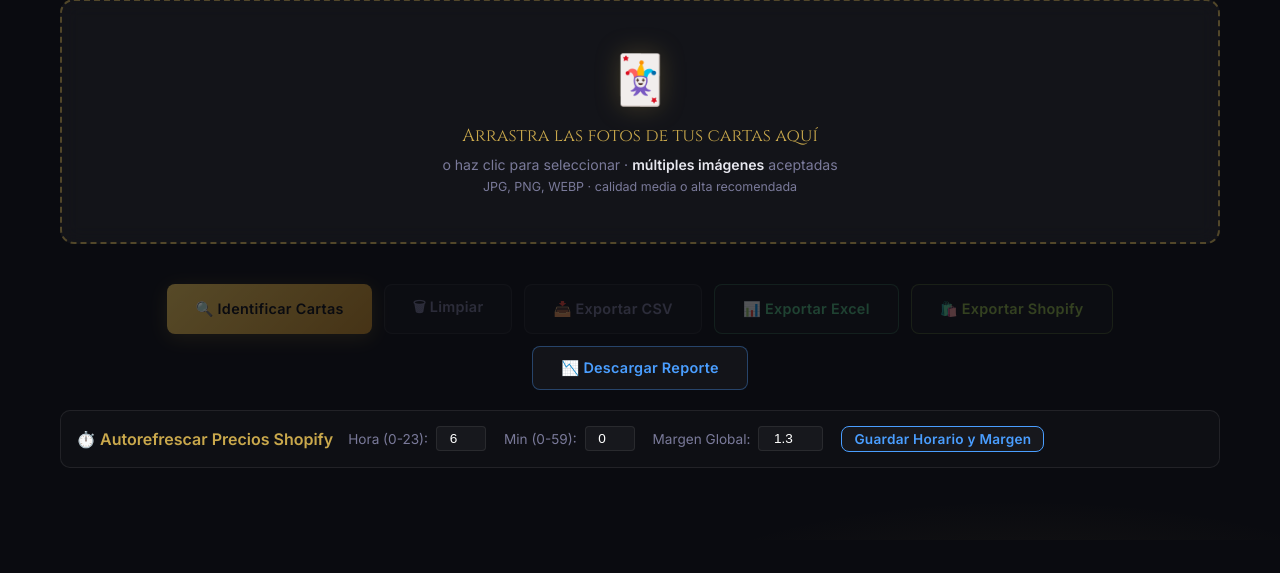
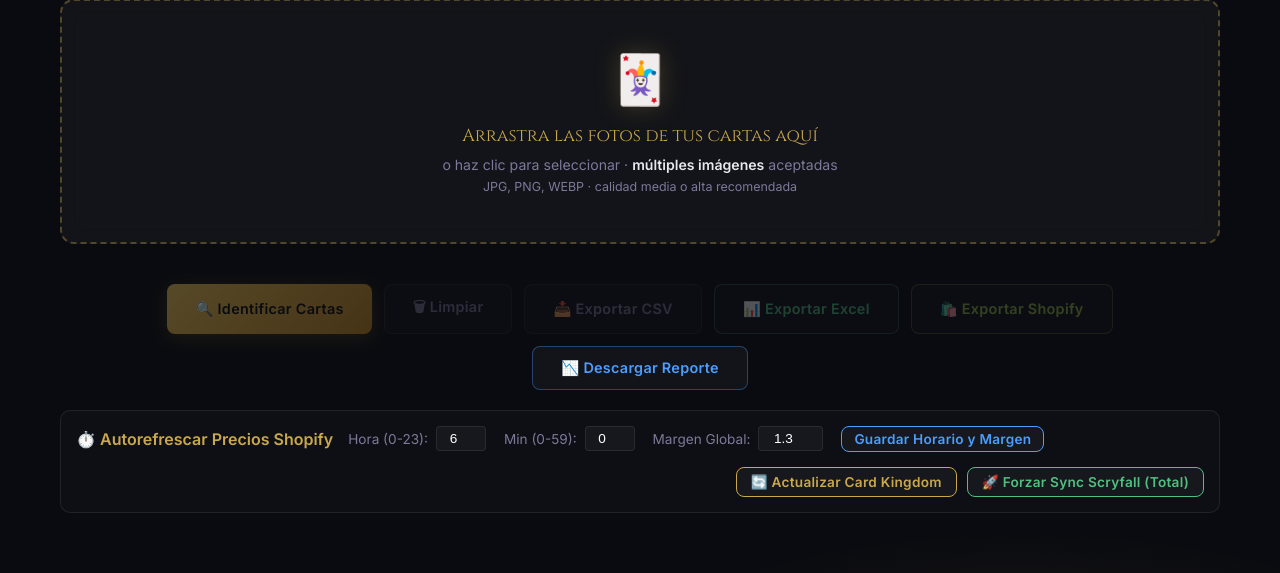
Before and after one commit to marcoleta4/magic-pricer-backend, a Flask app: page / in a window 1280 px wide. Shown: the part 260-833 px from the top of the page. Before the commit the page ends 728 px from the top, so only its background shows below. Run offline with Flask 3, Linux system fonts and the light colour scheme; some libraries are stand-ins or nearby versions.

Commit message:
Feature: Manual sync buttons for CK and Scryfall + CK price display in UI

```diff
--- a/app.py
+++ b/app.py
@@ -298,6 +298,29 @@ def sync_ck_manual():
     else:
         return jsonify({"error": "Falló la sincronización de Card Kingdom"}), 500
 
+@app.route("/api/update_prices_manual", methods=["POST"])
+def update_prices_manual():
+    """Forzar la ejecución del script de actualización de precios (Scryfall + CK)."""
+    try:
+        # Ejecutamos la función que el scheduler llamaría
+        scheduled_price_update()
+        return jsonify({"message": "Actualización de precios iniciada/completada"}), 200
+    except Exception as e:
+        return jsonify({"error": str(e)}), 500
+
+@app.route("/api/get_ck_price", methods=["GET"])
+def get_ck_price_endpoint():
+    """Obtener el precio de Card Kingdom para una carta específica (para el frontend)."""
+    name = request.args.get('name')
+    set_code = request.args.get('set')
+    foil = request.args.get('foil') == 'true'
+
+    if not name:
+        return jsonify({"error": "El nombre de la carta es requerido"}), 400
+
+    price = cardkingdom_sync.get_ck_price(name, set_code, foil)
+    return jsonify({"price": price})
+
 @app.route("/api/reporte", methods=["GET"])
 def download_report():
     from flask import send_from_directory
--- a/templates/index.html
+++ b/templates/index.html
@@ -947,6 +947,14 @@
            Guardar Horario y Margen
         </button>
       </div>
+      <div style="display:flex; gap:10px; margin-left: auto;">
+        <button id="btnSyncCK" class="btn btn-ghost" onclick="syncCK()" style="padding:6px 14px; font-size:0.85rem; border-color:var(--gold); color:var(--gold);">
+           🔄 Actualizar Card Kingdom
+        </button>
+        <button id="btnForceSync" class="btn btn-ghost" onclick="forceScryfallSync()" style="padding:6px 14px; font-size:0.85rem; border-color:var(--success); color:var(--success);">
+           🚀 Forzar Sync Scryfall (Total)
+        </button>
+      </div>
     </div>
 
     <!-- PROGRESS -->
@@ -1111,6 +1119,16 @@
         try {
           const identified = await identifyCard(item.dataUrl, apiKey);
           const scryfallCard = await fetchScryfall(identified);
+
+          // --- NUEVO: Buscar precio en Card Kingdom ---
+          try {
+            const ckRes = await fetch(`${API_BASE}/api/get_ck_price?name=${encodeURIComponent(scryfallCard.name)}&set=${scryfallCard.set}&foil=${identified.foil || false}`);
+            if (ckRes.ok) {
+              const ckData = await ckRes.json();
+              if (ckData.price) scryfallCard.ck_price = ckData.price;
+            }
+          } catch(e) { console.warn("CK Price fetch failed", e); }
+
           const resultIndex = results.length;
           const domId = cardEl.id;
           results.push({ item, identified, card: scryfallCard, domId });
@@ -1453,6 +1471,50 @@ Be precise. The Set Code and Collector Number are the most important fields.`;
         }
       } catch(e) {
         console.error("No se pudo cargar la configuración:", e);
+      }
+    }
+
+    async function syncCK() {
+      const btn = document.getElementById('btnSyncCK');
+      const originalText = btn.innerHTML;
+      btn.innerHTML = `<div class="spinner" style="width:12px; height:12px; margin-right:4px;"></div> Sincronizando...`;
+      btn.disabled = true;
+
+      try {
+        const res = await fetch(`${API_BASE}/api/sync_ck`, { method: 'POST' });
+        const data = await res.json();
+        if(res.ok) {
+          showToast("✅ Precios de Card Kingdom actualizados");
+        } else {
+          throw new Error(data.error || "Error al sincronizar");
+        }
+      } catch(e) {
+        alert("Error: " + e.message);
+      } finally {
+        btn.innerHTML = originalText;
+        btn.disabled = false;
+      }
+    }
+
+    async function forceScryfallSync() {
+      const btn = document.getElementById('btnForceSync');
+      const originalText = btn.innerHTML;
+      btn.innerHTML = `<div class="spinner" style="width:12px; height:12px; margin-right:4px;"></div> Ejecutando...`;
+      btn.disabled = true;
+
+      try {
+        const res = await fetch(`${API_BASE}/api/update_prices_manual`, { method: 'POST' });
+        const data = await res.json();
+        if(res.ok) {
+          showToast("🚀 Sincronización total iniciada correctamente");
+        } else {
+          throw new Error(data.error || "Error al iniciar sincronización");
+        }
+      } catch(e) {
+        alert("Error: " + e.message);
+      } finally {
+        btn.innerHTML = originalText;
+        btn.disabled = false;
       }
     }
 
@@ -1654,7 +1716,8 @@ Be precise. The Set Code and Collector Number are the most important fields.`;
               ${priceUSD ? `<div class="price-chip" style="padding: 2px 6px; font-size: 0.75rem;"><span class="price-label">USD</span><span class="price-val">${priceUSD}</span></div>` : ''}
               ${priceEUR ? `<div class="price-chip" style="padding: 2px 6px; font-size: 0.75rem;"><span class="price-label">EUR</span><span class="price-val">${priceEUR}</span></div>` : ''}
               ${priceUSDFoil ? `<div class="price-chip" style="padding: 2px 6px; font-size: 0.75rem;"><span class="price-label">Foil</span><span class="price-val foil">${priceUSDFoil}</span></div>` : ''}
-              ${!priceUSD && !priceEUR ? `<span style="font-size:0.75rem;color:var(--text-muted)">Sin precio base.</span>` : ''}
+              ${card.ck_price ? `<div class="price-chip" style="padding: 2px 6px; font-size: 0.75rem; border-color:var(--gold);"><span class="price-label" style="color:var(--gold);">CK USD</span><span class="price-val" style="color:var(--gold);">$${card.ck_price}</span></div>` : ''}
+              ${!priceUSD && !priceEUR && !card.ck_price ? `<span style="font-size:0.75rem;color:var(--text-muted)">Sin precio base.</span>` : ''}
             </div>
 
             <div style="display:flex; flex-direction:column; gap:8px;">
```
